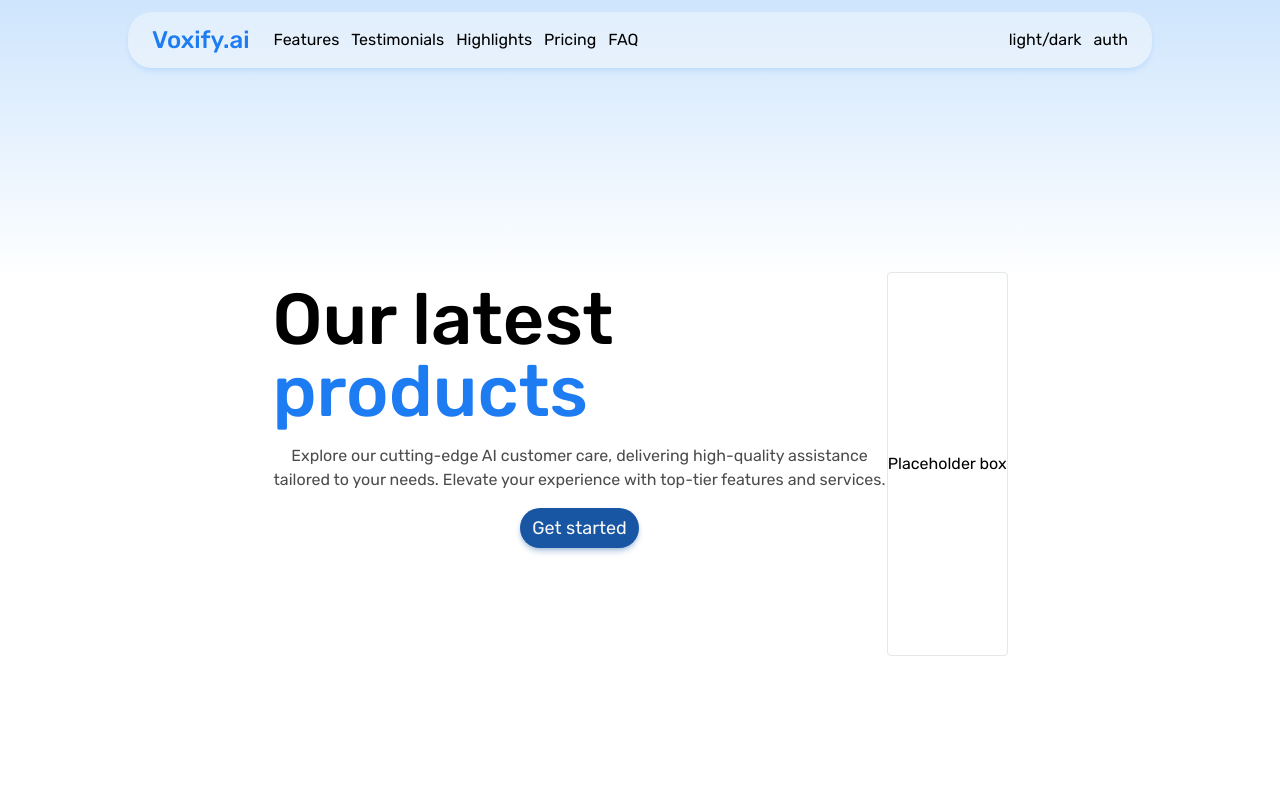
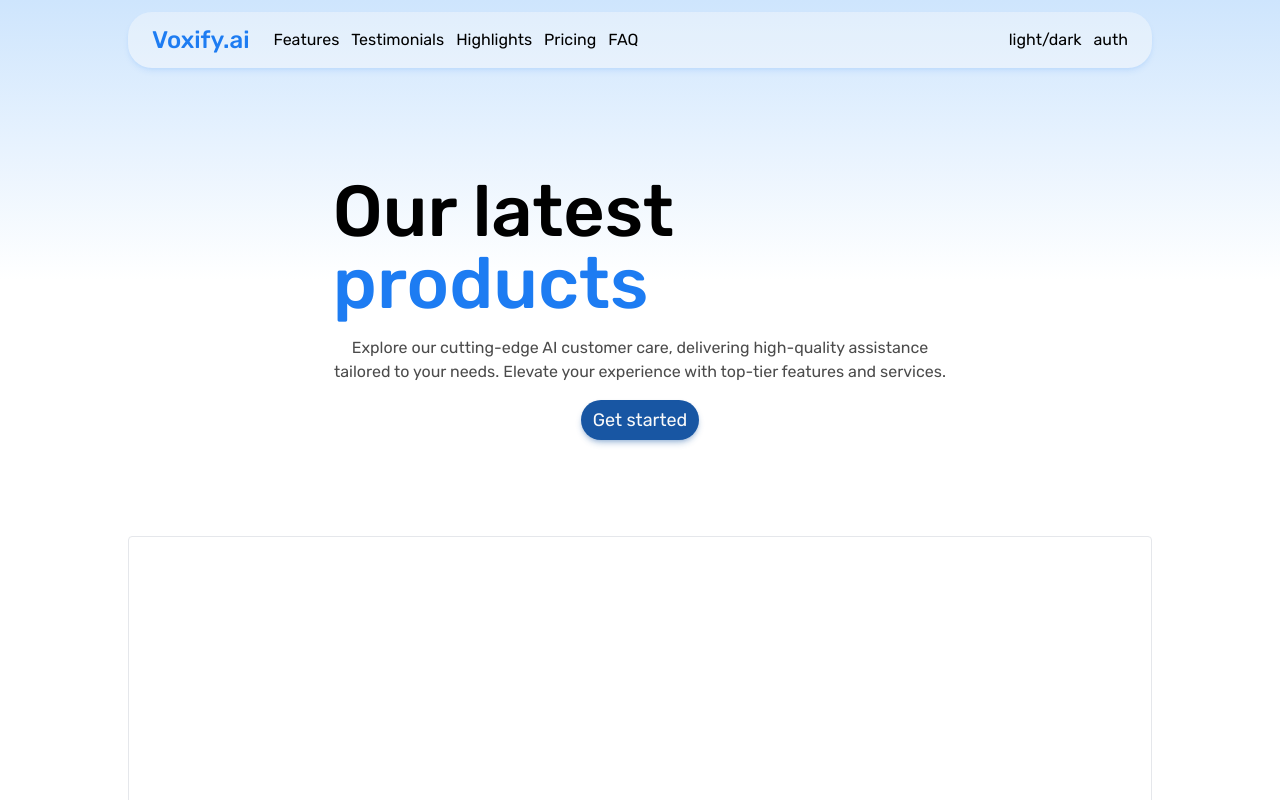
Before and after one commit to blu3IceCube/AI-saas-website, a Next.js app: page / in a window 1280 px wide. Shown: the top 800 px of the page. Built offline with nearby package versions, Linux system fonts and the light colour scheme.

Commit message:
finishing hero section

```diff
--- a/app/(pages)/page.tsx
+++ b/app/(pages)/page.tsx
@@ -6,7 +6,7 @@ const Home = () => {
   return (
     <>
       <Navbar />
-      <div className="flex items-center justify-center w-4/5 mx-auto pt-24">
+      <div className="flex flex-col items-center justify-center w-4/5 mx-auto pt-24">
         <Hero />
       </div>
     </>
--- a/app/components/Hero.tsx
+++ b/app/components/Hero.tsx
@@ -22,9 +22,9 @@ const Hero = () => {
           Get started
         </button>
       </div>
-      <div className="mt-24">
-        <div className="flex items-center justify-center border rounded h-96">
-          <span>Placeholder box</span>
+      <div className="my-24 w-full">
+        <div className="flex items-center justify-center border rounded h-[48rem]">
+          <span className="text-4xl opacity-70">Placeholder box</span>
         </div>
       </div>
     </>
```
